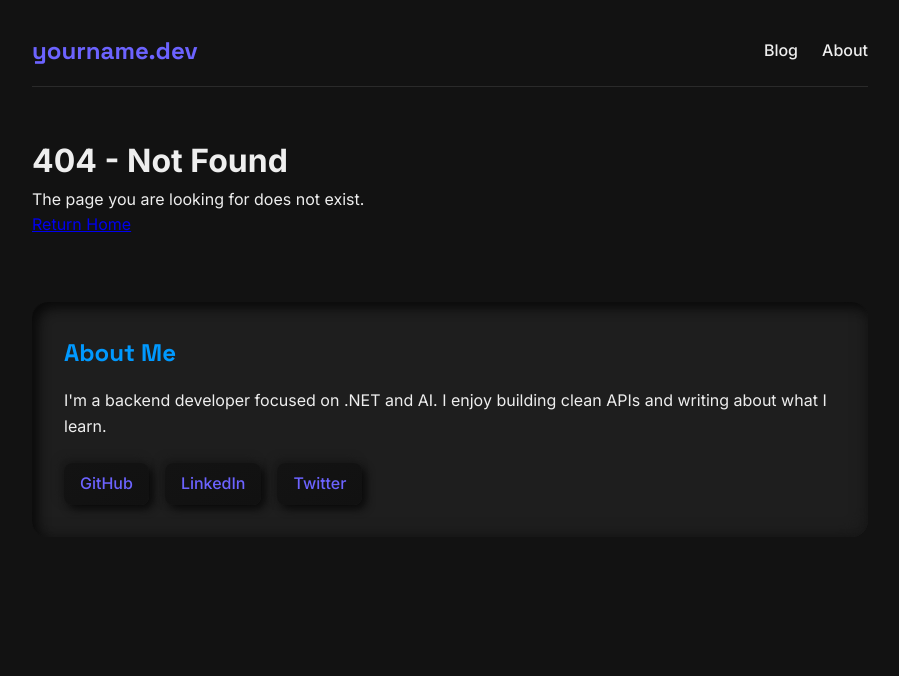
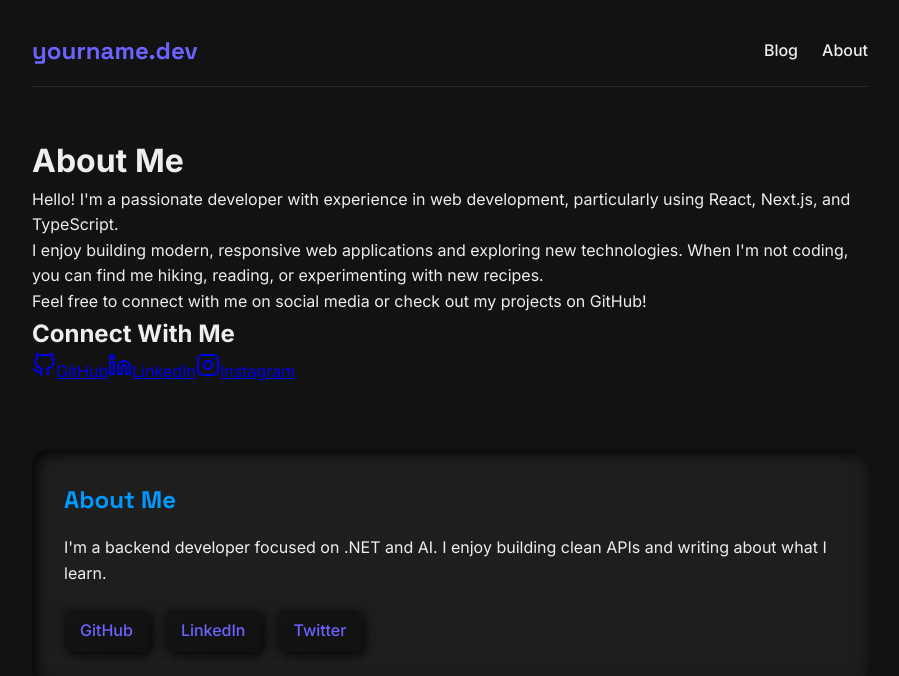
Before and after one commit to spacholski1225/my-blog, a Next.js app in the folder src/: page /about in a window 1280 px wide. Before the commit this address had no page. Shown: the top 676 px of the page, without its empty margins (190-1089 px from the left). Built offline with nearby package versions, Linux system fonts and the light colour scheme.

Commit message:
Added dummy about me page

```diff
--- /dev/null
+++ b/src/src/app/about/page.tsx
@@ -0,0 +1,66 @@
+import Link from 'next/link';
+import Image from 'next/image';
+
+export default function About() {
+  return (
+    <main className="container mx-auto px-4 py-8">
+      <h1 className="text-3xl font-bold mb-6">About Me</h1>
+
+      <div className="bg-white dark:bg-gray-800 rounded-lg shadow-md p-6 mb-8">
+        <p className="text-lg mb-4">
+          Hello! I'm a passionate developer with experience in web development, particularly using React, Next.js, and TypeScript.
+        </p>
+        <p className="text-lg mb-4">
+          I enjoy building modern, responsive web applications and exploring new technologies. When I'm not coding, you can find me hiking, reading, or experimenting with new recipes.
+        </p>
+        <p className="text-lg mb-4">
+          Feel free to connect with me on social media or check out my projects on GitHub!
+        </p>
+      </div>
+
+      <h2 className="text-2xl font-bold mb-4">Connect With Me</h2>
+
+      <div className="flex flex-wrap gap-4">
+        <Link
+          href="https://github.com/yourusername"
+          target="_blank"
+          rel="noopener noreferrer"
+          className="flex items-center gap-2 bg-gray-100 dark:bg-gray-700 hover:bg-gray-200 dark:hover:bg-gray-600 px-4 py-2 rounded-md transition-colors"
+        >
+          <svg xmlns="http://www.w3.org/2000/svg" width="24" height="24" viewBox="0 0 24 24" fill="none" stroke="currentColor" strokeWidth="2" strokeLinecap="round" strokeLinejoin="round" className="feather feather-github">
+            <path d="M9 19c-5 1.5-5-2.5-7-3m14 6v-3.87a3.37 3.37 0 0 0-.94-2.61c3.14-.35 6.44-1.54 6.44-7A5.44 5.44 0 0 0 20 4.77 5.07 5.07 0 0 0 19.91 1S18.73.65 16 2.48a13.38 13.38 0 0 0-7 0C6.27.65 5.09 1 5.09 1A5.07 5.07 0 0 0 5 4.77a5.44 5.44 0 0 0-1.5 3.78c0 5.42 3.3 6.61 6.44 7A3.37 3.37 0 0 0 9 18.13V22"></path>
+          </svg>
+          GitHub
+        </Link>
+
+        <Link
+          href="https://linkedin.com/in/yourusername"
+          target="_blank"
+          rel="noopener noreferrer"
+          className="flex items-center gap-2 bg-gray-100 dark:bg-gray-700 hover:bg-gray-200 dark:hover:bg-gray-600 px-4 py-2 rounded-md transition-colors"
+        >
+          <svg xmlns="http://www.w3.org/2000/svg" width="24" height="24" viewBox="0 0 24 24" fill="none" stroke="currentColor" strokeWidth="2" strokeLinecap="round" strokeLinejoin="round" className="feather feather-linkedin">
+            <path d="M16 8a6 6 0 0 1 6 6v7h-4v-7a2 2 0 0 0-2-2 2 2 0 0 0-2 2v7h-4v-7a6 6 0 0 1 6-6z"></path>
+            <rect x="2" y="9" width="4" height="12"></rect>
+            <circle cx="4" cy="4" r="2"></circle>
+          </svg>
+          LinkedIn
+        </Link>
+
+        <Link
+          href="https://instagram.com/yourusername"
+          target="_blank"
+          rel="noopener noreferrer"
+          className="flex items-center gap-2 bg-gray-100 dark:bg-gray-700 hover:bg-gray-200 dark:hover:bg-gray-600 px-4 py-2 rounded-md transition-colors"
+        >
+          <svg xmlns="http://www.w3.org/2000/svg" width="24" height="24" viewBox="0 0 24 24" fill="none" stroke="currentColor" strokeWidth="2" strokeLinecap="round" strokeLinejoin="round" className="feather feather-instagram">
+            <rect x="2" y="2" width="20" height="20" rx="5" ry="5"></rect>
+            <path d="M16 11.37A4 4 0 1 1 12.63 8 4 4 0 0 1 16 11.37z"></path>
+            <line x1="17.5" y1="6.5" x2="17.51" y2="6.5"></line>
+          </svg>
+          Instagram
+        </Link>
+      </div>
+    </main>
+  );
+}
--- a/src/src/components/layout/Header.tsx
+++ b/src/src/components/layout/Header.tsx
@@ -8,7 +8,7 @@ const Header = () => {
       <div className="logo">yourname.dev</div>
       <nav>
         <Link href="/blog">Blog</Link>
-        <Link href="/category">About</Link>
+        <Link href="/about">About</Link>
       </nav>
     </header>
   );
```
